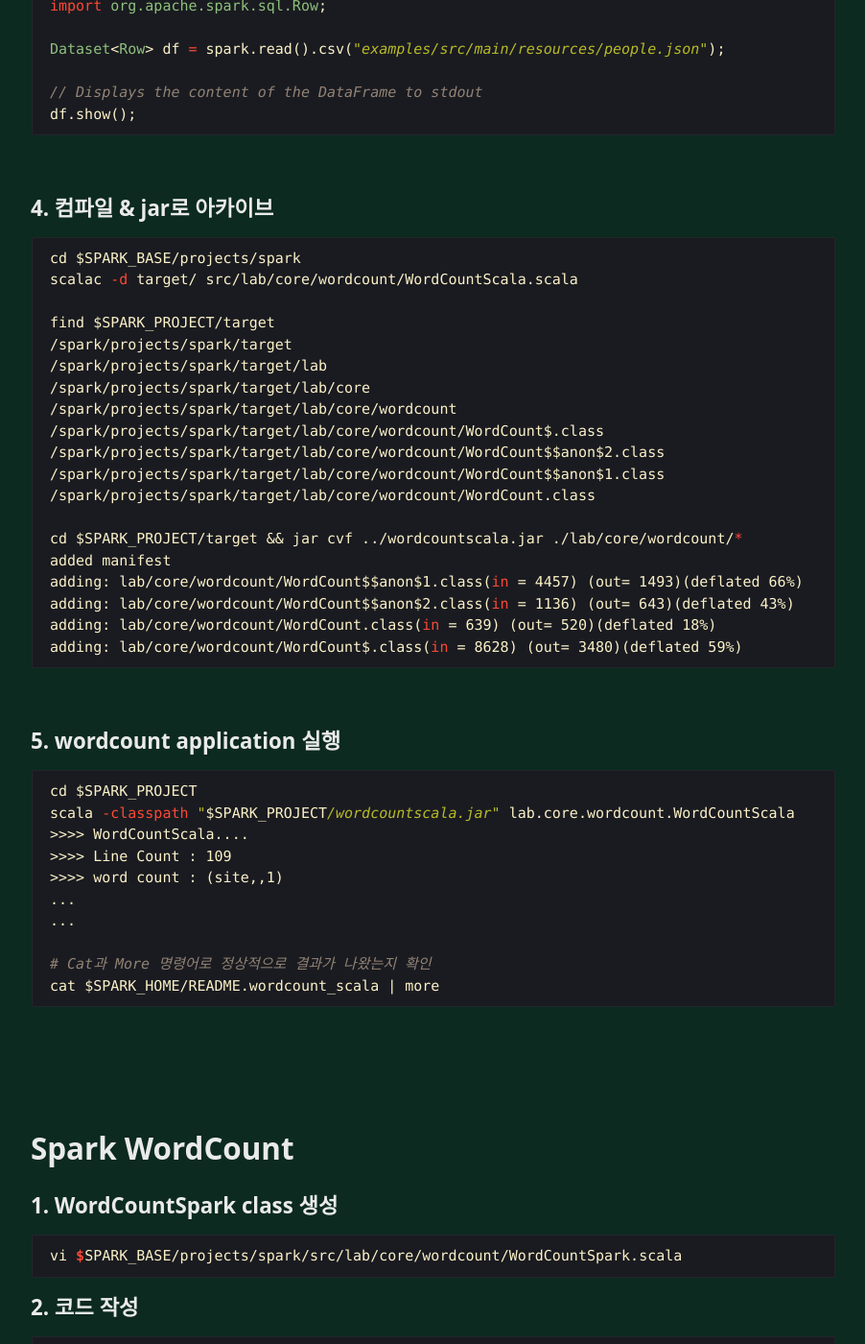
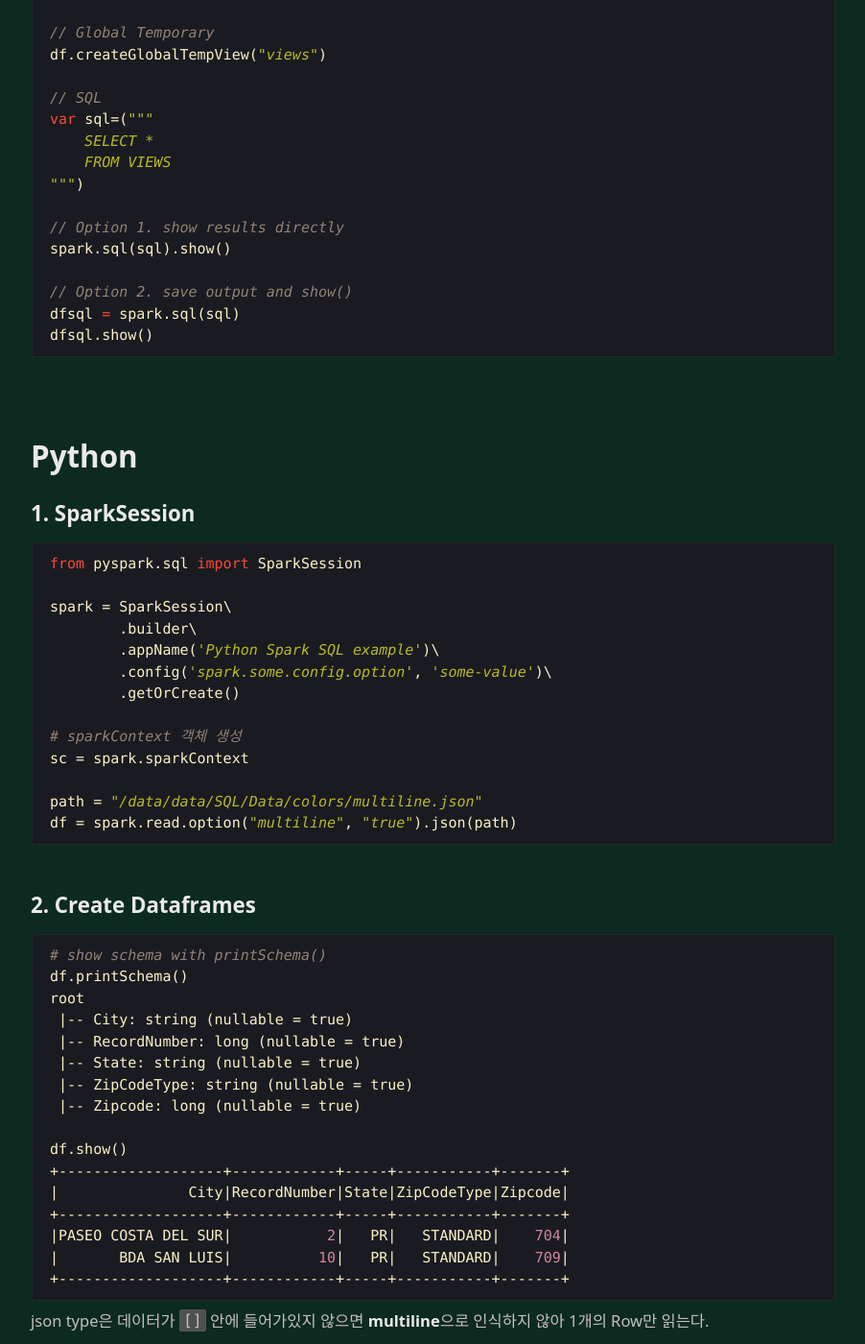
Before and after one commit to avoholo/avoholo.github.io, a Jekyll site: the page built from _posts/Spark_sparksql/2022-11-14-spark-sql-setup.md, in a window 1280 px wide and 1400 px high, scrolled down 4655 px. Shown: the whole window at 96% size, without its empty margins (188-1090 px from the left). Built offline with Jekyll 4.4.1, drawn with Linux system fonts in a browser that asks for light colours; some web fonts are replaced; comment, search, counter and statistics services are not loaded; some of the changed text lies outside the part shown.

Commit message:
edit sparksql.md

```diff
--- a/_posts/Spark_sparksql/2022-11-14-spark-sql-setup.md
+++ b/_posts/Spark_sparksql/2022-11-14-spark-sql-setup.md
@@ -13,18 +13,16 @@ image: "/_posts/Spark_basic_cmd/default_post_image.png"
 <figcaption>Fig 1. Apache Spark</figcaption>
 </figure>
 
-이번 포스트에선 `Scala`의 **Array API**를 통해 WordCount를 수행하고, `Spark`의 **RDD API**로 동일하게 WordCount를 수행 했을 때 **어떤 차이점이 있는지 알아볼 예정**이다.
-
-
+이번 포스트에선 `SparkSQL`을 통해  **Structured Processing**을 수행해 보고 Spark RDD API와 **어떤 차이점이 있는지 알아볼 예정**이다.
 
 ### Scala
 
-##### 1. SparkSession
+#### 1. SparkSession
 
 ~~~bash
 import org.apache.spark.sql.SparkSession
 
-var path = "/data/data/SQL/Data/views.csv"
+val path = "/data/data/SQL/Data/views/views.csv"
 
 val spark = SparkSession
   .builder()
@@ -55,21 +53,39 @@ df.show()
 |         3|        4|        4|2019-07-21|
 |         3|        4|        4|2019-07-21|
 +----------+---------+---------+----------+
+
+// 사전에 정의한 Schema를 사용하고 싶다면 아래 방법을 사용한다.
+import org.apache.spark.sql.types.{StructType, StructField, StringType, IntegerType, DateType, BooleanType, YearMonthIntervalType};
+
+val schema = StructType(
+  List(
+    StructField("article_id", IntegerType, true),
+    StructField("author_id", IntegerType, true),
+	StructField("viewer_id", IntegerType, true),
+	StructField("view_date", DateType, true)
+  )
+)
+
+var df = spark.read.format("csv").schema(schema).option("header", "true").load(path)
 ~~~
 
 <hr style="height:30px; visibility:hidden;" />
 
 <figure>
 <img src="https://raw.githubusercontent.com/avoholo/avoholo.github.io/master/_posts/Spark_sparksql/1.png" alt="cheat_sheet">
-<figcaption>Fig 2. Spark Read Format Cheat Sheet</figcaption>
+<figcaption>Fig 2. Spark Read Write Cheat Sheet</figcaption>
 </figure>
-
-
-이번 포스트에선 `Scala`의 **Array API**를 통해 WordCount를 수행하고, `Spark`의 **RDD API**로 동일하게 WordCount를 수행 했을 때 **어떤 차이점이 있는지 알아볼 예정**이다.
 
 <br>
 
-##### 3. Dataframe vs Scala Datasets
+#### 3. Dataframe vs Scala Datasets
+
+Spark에서 `Dataframe`은 단순히 Row로 이루어진 Scala & Java API의 Dataset 이기에 아래 예시는 **Untyped Transformation**이다. Scala `Dataset`은 아래에서 추가로 다룰거지만 RDD와 비슷한 개념이다.
+
+대신 다른점이 한가지 있는데:
+
+- `RDD`는 `Java Serializer`(kyro)를 사용하는대신
+- `Dataset`은 `Specialized Encoder`를 사용하여 직렬화한다.
 
 ~~~scala
 import spark.implicits._
@@ -104,278 +119,255 @@ df.dtypes.foreach(f=>println(f._1+","+f._2))
 |         3|
 +----------+
 
-// Select everybody, but increment the age by 1
-df.select($"name", $"age" + 1).show()
+// Select all, but increment the article by 1
+df.select($"view_date", $"article_id" + 1).show()
++----------+----------------+
+| view_date|(article_id + 1)|
++----------+----------------+
+|2019-08-01|               2|
+|2019-08-02|               2|
+|2019-08-01|               3|
+|2019-08-02|               3|
+|2019-07-22|               5|
+|2019-07-21|               4|
+|2019-07-21|               4|
++----------+----------------+
 
-// Select people older than 21
-df.filter($"age" > 21).show()
+// Select article_id larger than 2
+df.filter($"article_id" > 2).show()
++----------+---------+---------+----------+
+|article_id|author_id|viewer_id| view_date|
++----------+---------+---------+----------+
+|         4|        7|        1|2019-07-22|
+|         3|        4|        4|2019-07-21|
+|         3|        4|        4|2019-07-21|
++----------+---------+---------+----------+
 
-// Count people by age
-df.groupBy("age").count().show()
+// Count article by id
+df.groupBy("article_id").count().show()
++----------+-----+
+|article_id|count|
++----------+-----+
+|         1|    2|
+|         3|    2|
+|         4|    1|
+|         2|    2|
++----------+-----+
 ~~~
 
 <hr style="height:30px; visibility:hidden;" />
 
+#### 4. With SQL
 
+~~~scala
+// Temporary
+df.createOrReplaceTempView("views")
+
+// Global Temporary
+df.createGlobalTempView("views")
+
+// SQL
+var sql=("""
+    SELECT *
+    FROM VIEWS
+""")
+
+// Option 1. show results directly
+spark.sql(sql).show()
+
+// Option 2. save output and show()
+dfsql = spark.sql(sql)
+dfsql.show()
+~~~
 
 <br>
 
 ### Python
 
-##### 1. SparkSession
+#### 1. SparkSession
 
 ~~~python
 from pyspark.sql import SparkSession
 
 spark = SparkSession\
         .builder\
-        .appName('Python Spark SQL basic example')\
+        .appName('Python Spark SQL example')\
         .config('spark.some.config.option', 'some-value')\
         .getOrCreate()
 
 # sparkContext 객체 생성
 sc = spark.sparkContext
 
-path = '/data/data/SQL/Data/views.csv'
-df = spark.read.json(path)
-
-# show schema with printSchema()
-df.printSchema()
+path = "/data/data/SQL/Data/colors/multiline.json"
+df = spark.read.option("multiline", "true").json(path)
 ~~~
 
 <hr style="height:30px; visibility:hidden;" />
 
-##### 2. Create Dataframes
+#### 2. Create Dataframes
 
-~~~scala
-val df = spark.read.csv(path)
+~~~python
+# show schema with printSchema()
+df.printSchema()
+root
+ |-- City: string (nullable = true)
+ |-- RecordNumber: long (nullable = true)
+ |-- State: string (nullable = true)
+ |-- ZipCodeType: string (nullable = true)
+ |-- Zipcode: long (nullable = true)
+
 df.show()
++-------------------+------------+-----+-----------+-------+
+|               City|RecordNumber|State|ZipCodeType|Zipcode|
++-------------------+------------+-----+-----------+-------+
+|PASEO COSTA DEL SUR|           2|   PR|   STANDARD|    704|
+|       BDA SAN LUIS|          10|   PR|   STANDARD|    709|
++-------------------+------------+-----+-----------+-------+
 ~~~
 
 
 
+json type은 데이터가 `[]` 안에 들어가있지 않으면 **multiline**으로 인식하지 않아 1개의 Row만 읽는다.
+
+~~~scala
+[{
+  "RecordNumber": 2,
+  "Zipcode": 704,
+  "ZipCodeType": "STANDARD",
+  "City": "PASEO COSTA DEL SUR",
+  "State": "PR"
+},
+{
+  "RecordNumber": 10,
+  "Zipcode": 709,
+  "ZipCodeType": "STANDARD",
+  "City": "BDA SAN LUIS",
+  "State": "PR"
+}]
+~~~
+
+<hr style="height:30px; visibility:hidden;" />
+
+#### 3. Dataframe
+
+~~~python
+df.select("Zipcode").show()
++-------+
+|Zipcode|
++-------+
+|    704|
+|    709|
++-------+
+
+df.select(df['City'], df['RecordNumber'] + 1).show()
++-------------------+------------------+
+|               City|(RecordNumber + 1)|
++-------------------+------------------+
+|PASEO COSTA DEL SUR|                 3|
+|       BDA SAN LUIS|                11|
++-------------------+------------------+
+
+
+df.filter(df['RecordNumber'] > 9).show()
++------------+------------+-----+-----------+-------+
+|        City|RecordNumber|State|ZipCodeType|Zipcode|
++------------+------------+-----+-----------+-------+
+|BDA SAN LUIS|          10|   PR|   STANDARD|    709|
++------------+------------+-----+-----------+-------+
+
+df.groupBy("RecordNumber").count().show()
+~~~
+
 <br>
+
+#### 4. With SQL
+
+~~~scala
+// Temporary
+df.createOrReplaceTempView("multi")
+
+// Global Temporary
+df.createGlobalTempView("multi")
+
+// SQL
+sql=("""
+    SELECT *
+    FROM MULTI
+""")
+
+// Option 1. show results directly
+spark.sql(sql).show()
+
+// Option 2. save output and show()
+dfsql = spark.sql(sql)
+dfsql.show()
+~~~
+
+<br>
+
+
 
 ### Java
 
-##### 1. SparkSession
+#### 1. SparkSession
 
-~~~scala
+~~~java
 import org.apache.spark.sql.SparkSession;
 
 SparkSession spark = SparkSession
   .builder()
-  .appName("Java Spark SQL basic example")
+  .appName("Java Spark SQL example")
   .config("spark.some.config.option", "some-value")
   .getOrCreate();
 ~~~
 <hr style="height:30px; visibility:hidden;" />
 
-##### 2. Create Dataframes
+#### 2. Create Dataframes
 
-~~~scala
+~~~java
 import org.apache.spark.sql.Dataset;
 import org.apache.spark.sql.Row;
 
-Dataset<Row> df = spark.read().csv("examples/src/main/resources/people.json");
+String path = "/data/data/SQL/Data/colors/multiline.json";
+Dataset<Row> df = spark.read().csv(path);
 
 // Displays the content of the DataFrame to stdout
 df.show();
 ~~~
 
+<br>
+
+#### 3. Dataframe
+
+~~~java
+df.select("Zipcode").show();
++-------+
+|Zipcode|
++-------+
+|    704|
+|    709|
++-------+
+
+df.select(col("City"), col("RecordNumber").plus(1)).show();
++-------------------+------------------+
+|               City|(RecordNumber + 1)|
++-------------------+------------------+
+|PASEO COSTA DEL SUR|                 3|
+|       BDA SAN LUIS|                11|
++-------------------+------------------+
 
 
-<br>
+df.filter(col("RecordNumber").gt(9)).show();
++------------+------------+-----+-----------+-------+
+|        City|RecordNumber|State|ZipCodeType|Zipcode|
++------------+------------+-----+-----------+-------+
+|BDA SAN LUIS|          10|   PR|   STANDARD|    709|
++------------+------------+-----+-----------+-------+
 
-#### 4. 컴파일 & jar로 아카이브
-
-~~~bash
-cd $SPARK_BASE/projects/spark
-scalac -d target/ src/lab/core/wordcount/WordCountScala.scala
-
-find $SPARK_PROJECT/target
-/spark/projects/spark/target
-/spark/projects/spark/target/lab
-/spark/projects/spark/target/lab/core
-/spark/projects/spark/target/lab/core/wordcount
-/spark/projects/spark/target/lab/core/wordcount/WordCount$.class
-/spark/projects/spark/target/lab/core/wordcount/WordCount$$anon$2.class
-/spark/projects/spark/target/lab/core/wordcount/WordCount$$anon$1.class
-/spark/projects/spark/target/lab/core/wordcount/WordCount.class
-
-cd $SPARK_PROJECT/target && jar cvf ../wordcountscala.jar ./lab/core/wordcount/*
-added manifest
-adding: lab/core/wordcount/WordCount$$anon$1.class(in = 4457) (out= 1493)(deflated 66%)
-adding: lab/core/wordcount/WordCount$$anon$2.class(in = 1136) (out= 643)(deflated 43%)
-adding: lab/core/wordcount/WordCount.class(in = 639) (out= 520)(deflated 18%)
-adding: lab/core/wordcount/WordCount$.class(in = 8628) (out= 3480)(deflated 59%)
+df.groupBy("RecordNumber").count().show()
 ~~~
 
 <br>
-
-#### 5. wordcount application 실행
-
-~~~bash
-cd $SPARK_PROJECT
-scala -classpath "$SPARK_PROJECT/wordcountscala.jar" lab.core.wordcount.WordCountScala
->>>> WordCountScala....
->>>> Line Count : 109
->>>> word count : (site,,1)
-...
-...
-
-# Cat과 More 명령어로 정상적으로 결과가 나왔는지 확인
-cat $SPARK_HOME/README.wordcount_scala | more
-~~~
-
-<br>
-
-<br>
-
-### Spark WordCount
-
-#### 1. WordCountSpark class 생성
-
-~~~python
-vi $SPARK_BASE/projects/spark/src/lab/core/wordcount/WordCountSpark.scala
-~~~
-
-
-
-#### 2. 코드 작성
-
-~~~scala
-package lab.core.wordcount
-
-import org.apache.spark.SparkContext
-
-object WordCountSpark {
-
-  def main(args: Array[String]): Unit = {
-    println(">>>> WordCountSpark....")
-
-    var input = "/spark/spark3/README.md"
-    var output = "/spark/spark3/README.wordcount_spark"
-    var delimiter = " "
-
-    val sc = new SparkContext()
-    val rdd = sc.textFile(input)
-    println(">>>> Line Count : " + rdd.count())
-    val rdd2 = rdd.flatMap(line => line.split(delimiter))
-    val rdd3 = rdd2.map(word => (word, 1))
-    val rdd4 = rdd3.groupBy(tuple => tuple._1)
-    val rdd5 = rdd4.map(tuple_grouped => (tuple_grouped._1, tuple_grouped._2.map(tuple => tuple._2)))
-    val rdd6 = rdd5.map(tuple_grouped => (tuple_grouped._1, tuple_grouped._2.reduce((v1, v2) => v1 + v2)))
-    rdd6.foreach(word_count => println(">>>> word count : " + word_count))
-    val rdd7 = rdd6.sortBy(tuple => -tuple._2)
-    rdd7.foreach(word_count => println(">>>> word count (count desc) : " + word_count))
-
-
-    val ordering = new Ordering[(String, Int)] {
-      override def compare(a: (String, Int), b: (String, Int)) = {
-        if((a._2 compare b._2) == 0) (a._1 compare b._1) else -(a._2 compare b._2)
-      }
-    }
-
-    val rdd8 = rdd6.sortBy(tuple => tuple)(ordering, implicitly[scala.reflect.ClassTag[(String, Int)]])
-
-    rdd8.foreach(word_count => println(">>>> word count (count desc, word asc) : " + word_count))
-
-    rdd8.saveAsTextFile(output)
-
-    sc.stop()
-  }
-}
-~~~
-
-<br>
-
-#### 3. 컴파일 & jar로 아카이브
-
-**diff :** Spark 전용으로 컴파일 할 경우에는 `spark-core` jar가 필요하다.
-
-~~~bash
-cd $SPARK_BASE/projects/spark
-scalac -classpath "$SPARK_HOME/jars/spark-core_2.12-3.2.1.jar" -d target/ src/lab/core/wordcount/WordCountSpark.scala
-
-
-cd $SPARK_PROJECT/target && jar cvf ../wordcountspark.jar ./lab/core/wordcount/WordCountSpark*.class
-added manifest
-adding: lab/core/wordcount/WordCount$$anon$1.class(in = 4457) (out= 1493)(deflated 66%)
-adding: lab/core/wordcount/WordCount$$anon$2.class(in = 1136) (out= 643)(deflated 43%)
-adding: lab/core/wordcount/WordCount.class(in = 639) (out= 520)(deflated 18%)
-adding: lab/core/wordcount/WordCount$.class(in = 8628) (out= 3480)(deflated 59%)
-~~~
-
-<br>
-
-#### 4. Spark-submit으로 실행
-
-`--master` 옵션을 주지 않으면 default로 `local` 에서 실행하게 된다. 주의하자.
-
-~~~bash
-cd $SPARK_PROJECT/target && $SPARK_HOME/bin/spark-submit --master spark://spark-master01:7177 --class lab.core.wordcount.WordCountSpark $SPARK_PROJECT/wordcountspark.jar
-...
-...
-22/11/14 18:23:38 INFO MapOutputTrackerMasterEndpoint: Asked to send map output locations for shuffle 2 to 192.168.51.183:45308
-22/11/14 18:23:38 INFO TaskSetManager: Finished task 1.0 in stage 12.0 (TID 17) in 35 ms on 1*.**.**.**3 (executor 2) (1/2)
-22/11/14 18:23:38 INFO TaskSetManager: Finished task 0.0 in stage 12.0 (TID 16) in 55 ms on 1*.**.**.**4 (executor 0) (2/2)
-~~~
-
-<br>
-
-#### 5. 결과 확인
-
-`var output="/spark/spark3/README.wordcount_spark"`  에서 확인해보자.
-
-
-
-##### local에서 실행했을 경우
-
-input으로 넣었던 README.md가 **분산처리**되어 결과도 `local`에 **분산저장**이 된것을 확인 할 수 있다.
-
-~~~bash
-$SPARK_HOME/bin/spark-submit --class lab.core.wordcount.WordCountSpark $SPARK_PROJECT/wordcountspark.jar
-ls $SPARK_HOME | grep README
-README.md
-README.wordcount_scala
-README.wordcount_spark
-
-cd $SPARK_HOME/README.wordcount_spark && ls -al
-part-00000
-.part-00000.crc
-part-00001
-.part-00001.crc
-_SUCCESS
-._SUCCESS.crc
-
-cat part-* | more
-~~~
-
-<br>
-
-##### application으로 실행했을 경우
-
-아래와 같이 Spark Application으로 실행 할 경우, Spark Job이 병렬로 처리되어 각각 다른 노드에 파일이 분산 저장된것을 볼 수 있다.
-
-~~~bash
-ssh spark-worker01 ls $SPARK_HOME/README.wordcount_spark
-_temporary
-
-ssh spark-worker02 ls $SPARK_HOME/README.wordcount_spark
-_temporary
-
-ssh spark-worker03 ls $SPARK_HOME/README.wordcount_spark
-ls: cannot access /spark/spark3/README.wordcount_spark: No such file or directory
-~~~
-
-
-
-
-
-<br>
-
-
 
 > Related :
 > <a href="/multinode_setup">Spark Cluster Setup, </a>
```
Also changed, not shown: other parts of _posts/Spark_sparksql/2022-11-14-spark-sql-setup.md (+13 -14 lines).
